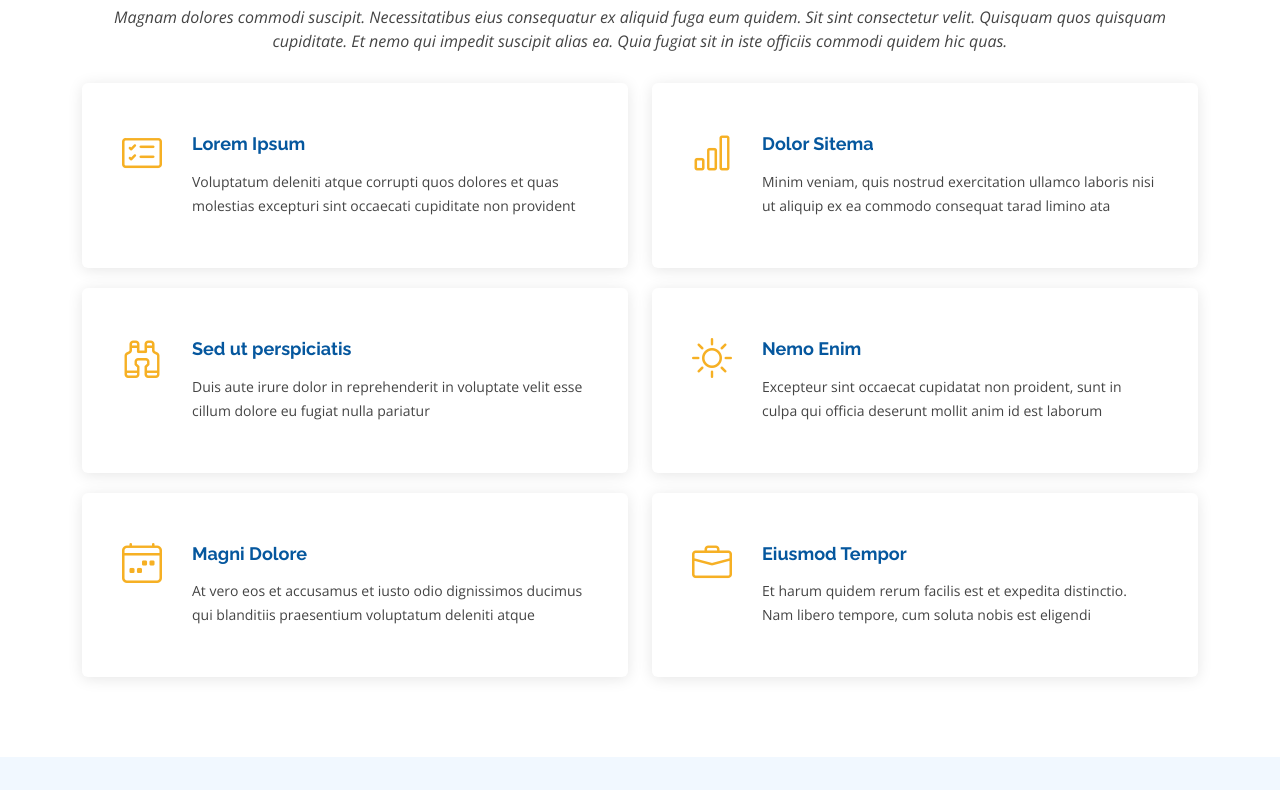
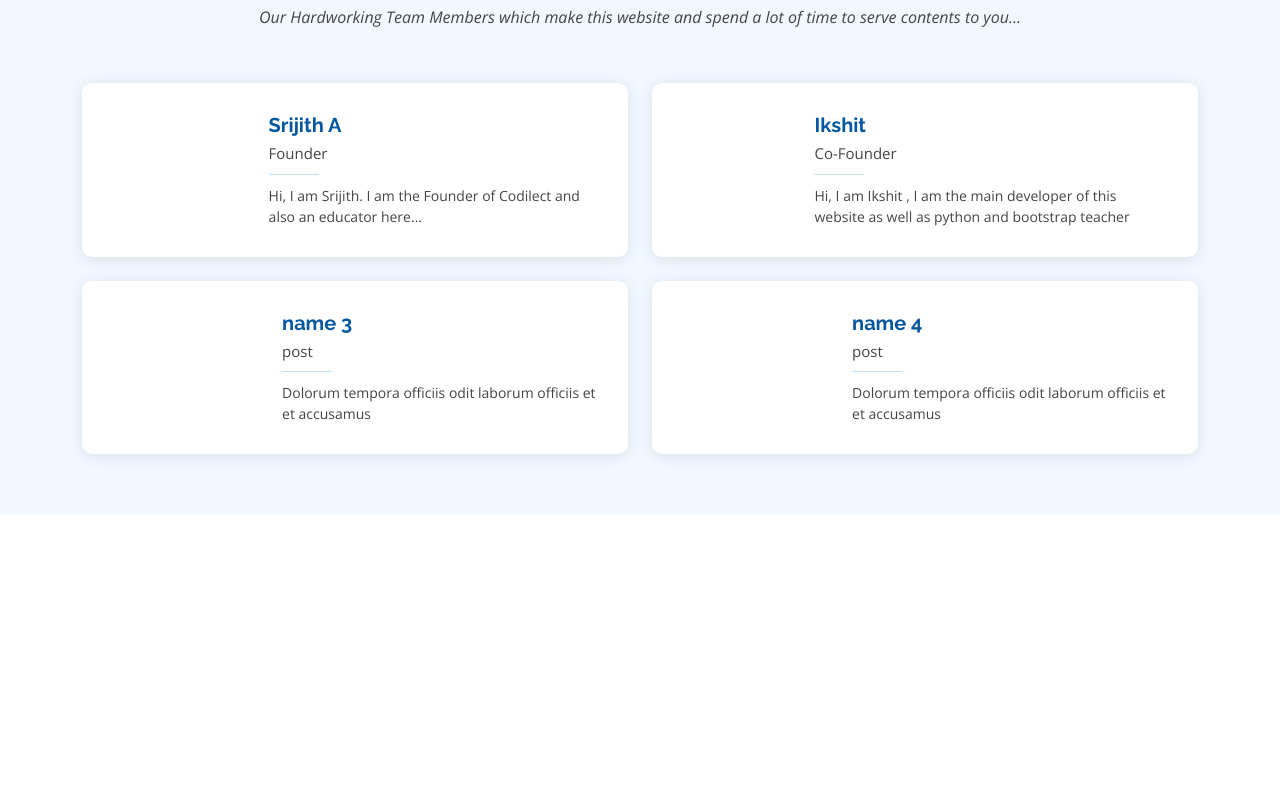
Before and after one commit to ikshitsethi01/codilect.xyz, a plain HTML site: page about.html in a window 1280 px wide. Shown: the part 718-1508 px from the top of the page. After the commit the page ends 1232 px from the top, so only its background shows below. Drawn offline with nearby package versions, Linux system fonts and the light colour scheme.

Commit message:
Update about.html

```diff
--- a/about.html
+++ b/about.html
@@ -65,79 +65,12 @@
       </div>
     </div>
 
-    <section id="services" class="services">
-      <div class="container" data-aos="fade-up">
-
-        <div class="section-title">
-          <h2>Services</h2>
-          <p>Magnam dolores commodi suscipit. Necessitatibus eius consequatur ex aliquid fuga eum quidem. Sit sint
-            consectetur velit. Quisquam quos quisquam cupiditate. Et nemo qui impedit suscipit alias ea. Quia fugiat sit
-            in iste officiis commodi quidem hic quas.</p>
-        </div>
-
-        <div class="row">
-          <div class="col-md-6 d-flex align-items-stretch" data-aos="fade-up" data-aos-delay="100">
-            <div class="icon-box">
-              <i class="bi bi-card-checklist"></i>
-              <h4><a href="#">Lorem Ipsum</a></h4>
-              <p>Voluptatum deleniti atque corrupti quos dolores et quas molestias excepturi sint occaecati cupiditate
-                non provident</p>
-            </div>
-          </div>
-          <div class="col-md-6 d-flex align-items-stretch mt-4 mt-md-0" data-aos="fade-up" data-aos-delay="200">
-            <div class="icon-box">
-              <i class="bi bi-bar-chart"></i>
-              <h4><a href="#">Dolor Sitema</a></h4>
-              <p>Minim veniam, quis nostrud exercitation ullamco laboris nisi ut aliquip ex ea commodo consequat tarad
-                limino ata</p>
-            </div>
-          </div>
-          <div class="col-md-6 d-flex align-items-stretch mt-4 mt-md-0" data-aos="fade-up" data-aos-delay="300">
-            <div class="icon-box">
-              <i class="bi bi-binoculars"></i>
-              <h4><a href="#">Sed ut perspiciatis</a></h4>
-              <p>Duis aute irure dolor in reprehenderit in voluptate velit esse cillum dolore eu fugiat nulla pariatur
-              </p>
-            </div>
-          </div>
-          <div class="col-md-6 d-flex align-items-stretch mt-4 mt-md-0" data-aos="fade-up" data-aos-delay="400">
-            <div class="icon-box">
-              <i class="bi bi-brightness-high"></i>
-              <h4><a href="#">Nemo Enim</a></h4>
-              <p>Excepteur sint occaecat cupidatat non proident, sunt in culpa qui officia deserunt mollit anim id est
-                laborum</p>
-            </div>
-          </div>
-          <div class="col-md-6 d-flex align-items-stretch mt-4 mt-md-0" data-aos="fade-up" data-aos-delay="500">
-            <div class="icon-box">
-              <i class="bi bi-calendar4-week"></i>
-              <h4><a href="#">Magni Dolore</a></h4>
-              <p>At vero eos et accusamus et iusto odio dignissimos ducimus qui blanditiis praesentium voluptatum
-                deleniti atque</p>
-            </div>
-          </div>
-          <div class="col-md-6 d-flex align-items-stretch mt-4 mt-md-0" data-aos="fade-up" data-aos-delay="600">
-            <div class="icon-box">
-              <i class="bi bi-briefcase"></i>
-              <h4><a href="#">Eiusmod Tempor</a></h4>
-              <p>Et harum quidem rerum facilis est et expedita distinctio. Nam libero tempore, cum soluta nobis est
-                eligendi</p>
-            </div>
-          </div>
-        </div>
-
-      </div>
-    </section>
-
-
     <section id="team" class="team section-bg">
       <div class="container" data-aos="fade-up">
 
         <div class="section-title">
           <h2>Our Team</h2>
-          <p>Magnam dolores commodi suscipit. Necessitatibus eius consequatur ex aliquid fuga eum quidem. Sit sint
-            consectetur velit. Quisquam quos quisquam cupiditate. Et nemo qui impedit suscipit alias ea. Quia fugiat sit
-            in iste officiis commodi quidem hic quas.</p>
+          <p>Our Hardworking Team Members which make this website and spend a lot of time to serve contents to you...</p>
         </div>
 
         <div class="row">
```
